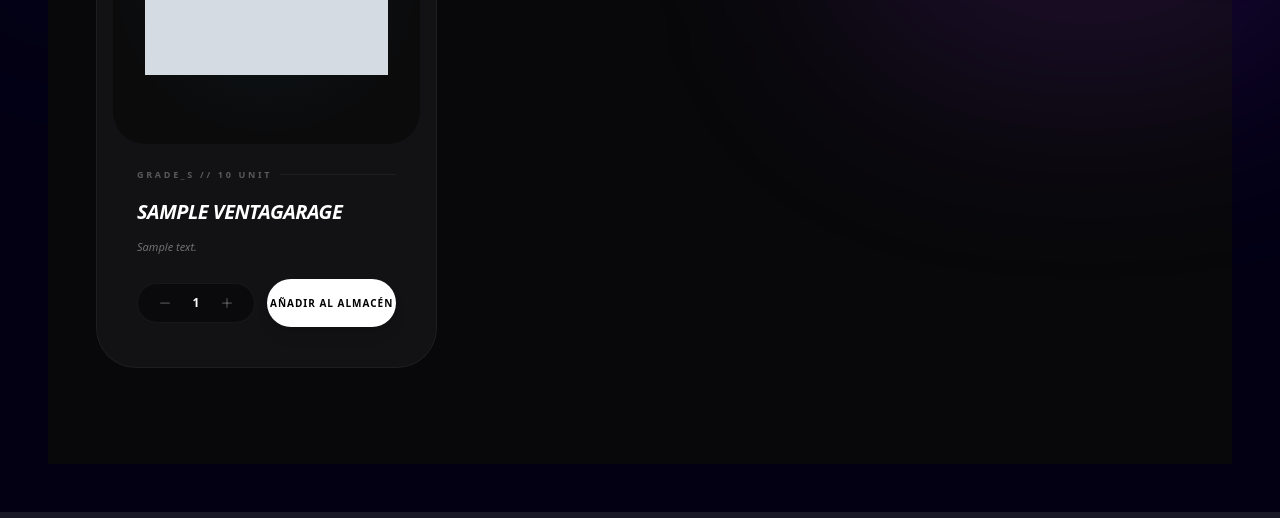
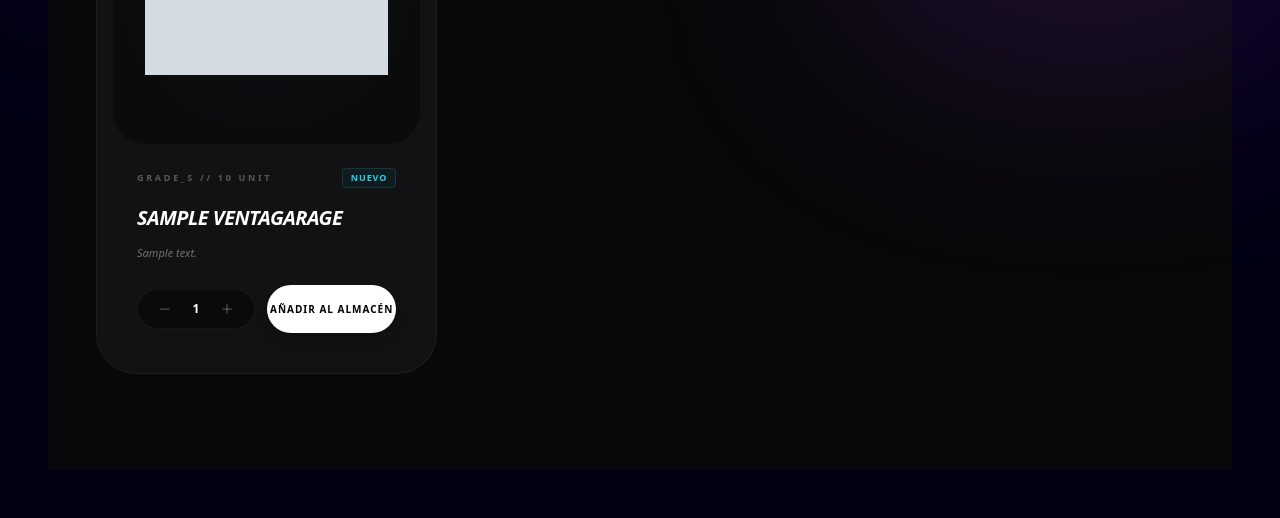
Before and after one commit to pxccvtum0/HOJA-DE-VIDA-PRUEBA-2, a Django app: page /venta/ in a window 1280 px wide. Shown: the part 800-1318 px from the top of the page. Run offline with Django 5.2, Linux system fonts and the light colour scheme; tables that the repository leaves empty hold one stand-in row (values such as "Sample post"); grey boxes marked "Sample" are stand-in pictures; some libraries are stand-ins or nearby versions.

Commit message:
vxirsjjkn4

```diff
--- a/curriculum/templates/curriculum/cv_pdf.html
+++ b/curriculum/templates/curriculum/cv_pdf.html
@@ -141,7 +141,7 @@
                 <!-- Foto -->
                 <div style="text-align: center;">
                     {% if perfil.foto %}
-                        <img src="{{ perfil.foto.path }}" class="profile-img">
+                        <img src="{{ perfil.foto.url }}" class="profile-img">
                     {% else %}
                         <div style="width: 140px; height: 170px; background: #eee; border: 3px solid #1a1a1a; margin: 0 auto 20px auto; line-height: 170px; color: #aaa;">Sin Foto</div>
                     {% endif %}
--- a/curriculum/templates/curriculum/venta.html
+++ b/curriculum/templates/curriculum/venta.html
@@ -58,10 +58,15 @@
             </div>
 
             <div class="p-6">
-                <div class="flex items-center gap-2 mb-4">
-                    <span class="text-[9px] font-black text-white/30 tracking-[0.3em] uppercase">Grade_S // {{ item.stock }} Unit</span>
-                    <div class="h-[1px] flex-grow bg-white/5"></div>
+                <div class="flex items-center justify-between mb-4">
+                    <div class="flex items-center gap-2">
+                        <span class="text-[9px] font-black text-white/30 tracking-[0.3em] uppercase">Grade_S // {{ item.stock }} Unit</span>
+                    </div>
+                    <span class="text-[9px] font-bold px-2 py-0.5 rounded border border-cyan-500/20 text-cyan-400 bg-cyan-500/5 uppercase tracking-widest">
+                        {{ item.estado|default:"Usado" }}
+                    </span>
                 </div>
+
                 <h3 class="text-xl font-bold uppercase italic mb-3 tracking-tight group-hover:text-cyan-400 transition-colors">
                     {{ item.nombre_producto }}
                 </h3>
```
